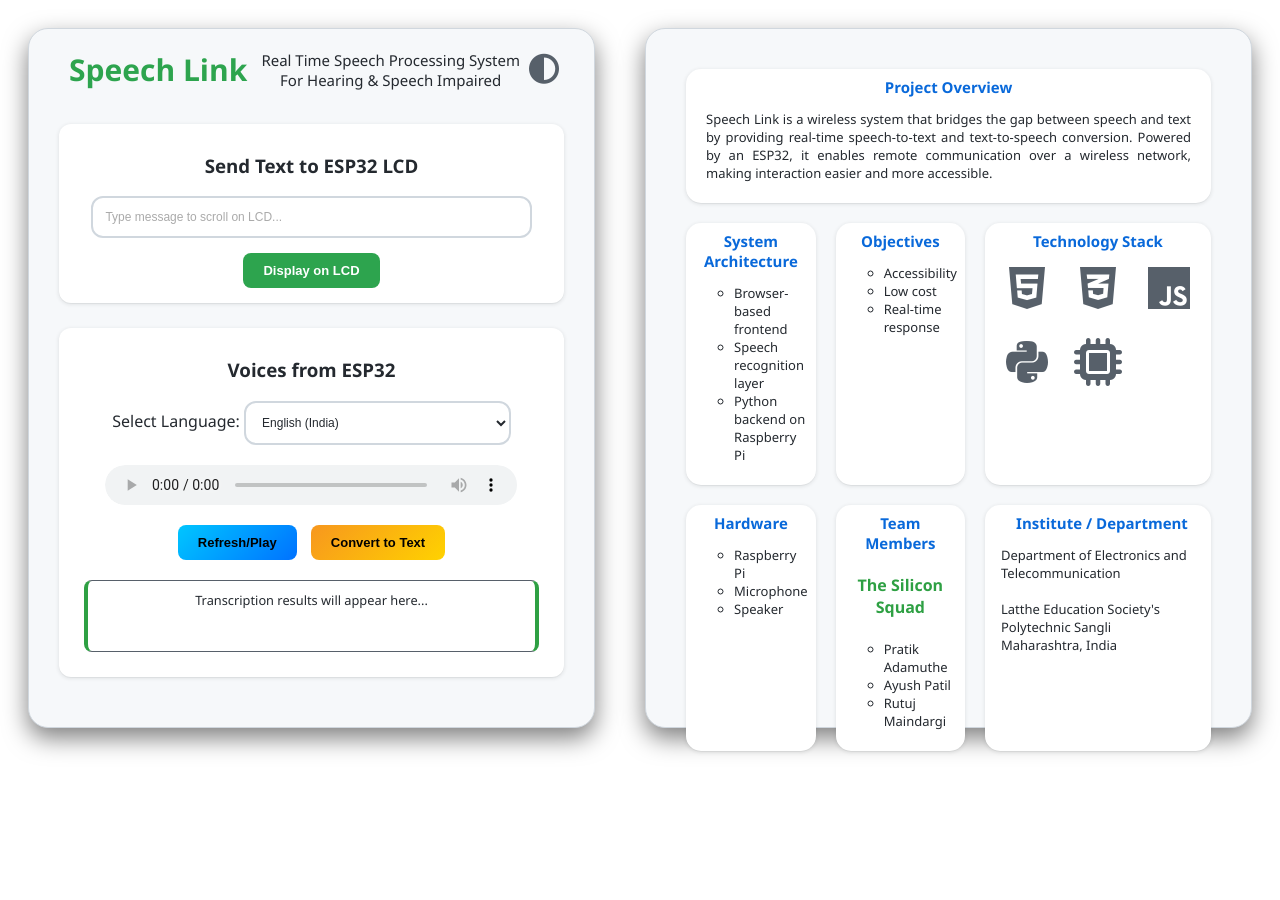
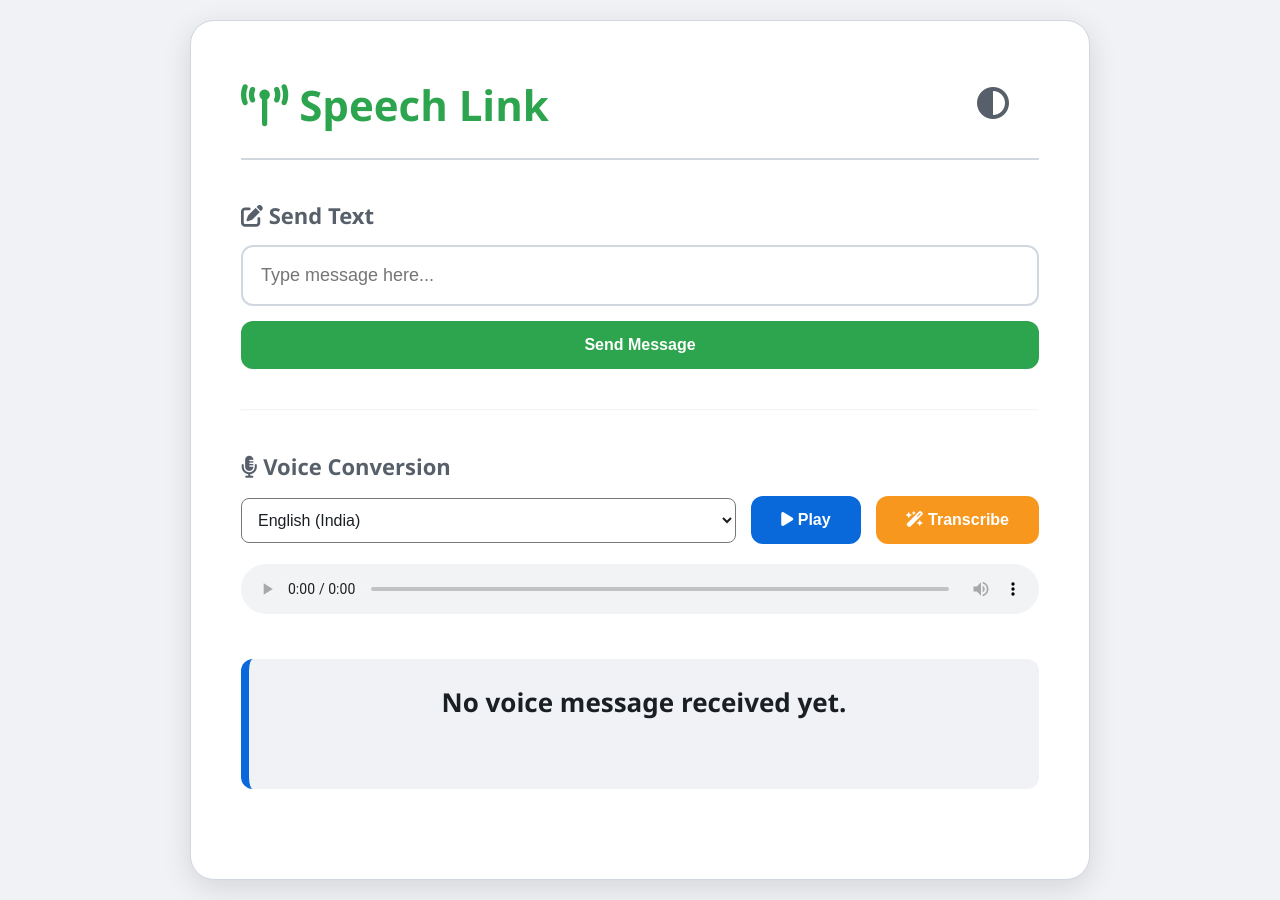
Before and after one commit to ayushpatilsan-glitch/smart-intercom, a Flask app: template templates/index.html in a window 1280 px wide. Before the commit the page ends 755 px from the top, so only its background shows below. Run offline with Flask 3, Linux system fonts and the light colour scheme; the template is opened without the code that fills it, so the values that code supplies are empty.

Commit message:
Update index.html

```diff
--- a/templates/index.html
+++ b/templates/index.html
@@ -1,527 +1,159 @@
 <!DOCTYPE html>
 <html lang="en">
-
 <head>
   <meta charset="UTF-8" />
   <meta name="viewport" content="width=device-width, initial-scale=1.0" />
-  <title>ESP32 Speech Link</title>
+  <title>Speech Link Dashboard</title>
   <link rel="stylesheet" href="https://cdnjs.cloudflare.com/ajax/libs/font-awesome/6.5.0/css/all.min.css" />
-  <link rel="stylesheet" href="style.css" />
   <style>
     :root {
-      --bg-main: #ffffff;
-      --bg-container: #f6f8fa;
-      --bg-card: #ffffff;
-      --proj-name: #2da44e;
-      --proj-desc: #24292f;
-      --border-primary: #d0d7de;
-      --transcript: #2ea043;
-      --text-primary: #24292f;
-      --text-secondary: #57606a;
-      --team: #2ea043;
-      --input-bg: #ffffff;
-      --input-border: #d0d7de;
-      --input-focus: #0969da;
-      --btn-primary-bg: #2da44e;
-      --btn-primary-hover: #2c974b;
-      --btn-primary-text: #ffffff;
-      --icon-primary: #57606a;
-      --icon-accent: #0969da;
-      --icon-logo: #57606a;
-      --hover-bg: #f3f4f6;
-      --card-shadow: 0 1px 0 rgba(0, 0, 0, 0.04),
-        0 1px 4px rgba(27, 31, 36, 0.12);
+      --bg-main: #f0f2f5; --bg-card: #ffffff; --proj-name: #2da44e;
+      --border-primary: #d0d7de; --transcript: #0969da;
+      --text-primary: #1a1f23; --text-secondary: #57606a;
+      --input-bg: #ffffff; --input-border: #d0d7de;
+      --btn-primary-bg: #2da44e; --card-shadow: 0 8px 30px rgba(0, 0, 0, 0.12);
     }
-
     body.dark {
-      --bg-main: #0d1117;
-      --bg-container: #161b22;
-      --bg-card: #161b22;
-      --proj-desc: #58a6ff;
-      --proj-name: #fbbf24;
-      --border-primary: #30363d;
-      --team: #fbbf24;
-      --text-primary: #e6edf3;
-      --text-secondary: #8b949e;
-      --input-bg: #0d1117;
-      --input-border: #30363d;
-      --input-focus: #58a6ff;
-      --transcript: #58a6ff;
-      --btn-primary-bg: #238636;
-      --btn-primary-hover: #2ea043;
-      --btn-primary-text: #ffffff;
-      --icon-primary: #2ea043;
-      --icon-accent: #58a6ff;
-      --icon-logo: #57606a;
-      --hover-bg: #21262d;
-      --card-shadow: 0 0 0 1px rgba(237, 244, 252, 0.1),
-        0 8px 24px rgba(22, 22, 22, 0.4);
+      --bg-main: #0d1117; --bg-card: #161b22; --proj-name: #fbbf24;
+      --border-primary: #30363d; --text-primary: #e6edf3;
+      --text-secondary: #8b949e; --input-bg: #0d1117;
+      --transcript: #58a6ff; --btn-primary-bg: #238636;
     }
-
     body {
-      font-family: 'Segoe UI', sans-serif;
-      background: var(--bg-main);
-      color: var(--text-primary);
-      text-align: center;
+      font-family: 'Segoe UI', sans-serif; background: var(--bg-main);
+      color: var(--text-primary); margin: 0; display: flex;
+      justify-content: center; align-items: center; min-height: 100vh;
+      transition: background 0.3s ease;
     }
-
-    .main-container {
-      display: flex;
-      flex-wrap: nowrap;
-      gap: 10px;
-      height: 740px;
+    .main-container { width: 95%; max-width: 900px; padding: 20px; }
+    .act_container {
+      background: var(--bg-card); padding: 50px; border-radius: 24px;
+      box-shadow: var(--card-shadow); border: 1px solid var(--border-primary);
     }
-
-    .act_container {
-      flex: 1;
-      margin: 20px 20px;
-      background: var(--bg-container);
-      padding: 30px;
-      padding-top: 10px;
-      border-radius: 20px;
-      box-shadow: 0 10px 25px rgba(0, 0, 0, 0.5);
-      border: 1px solid var(--border-primary);
+    .header {
+      display: flex; justify-content: space-between; align-items: center;
+      margin-bottom: 40px; border-bottom: 2px solid var(--border-primary);
+      padding-bottom: 20px;
     }
-
-    .doc-container {
-      flex: 1;
-      display: grid;
-      grid-template-columns: repeat(3, 1fr);
-      margin: 20px 20px;
-      background: var(--bg-container);
-      padding: 30px;
-      border-radius: 20px;
-      box-shadow: 0 10px 25px rgba(0, 0, 0, 0.5);
-      border: 1px solid var(--border-primary);
+    .proj_name { font-size: 42px; font-weight: 800; color: var(--proj-name); }
+    #themeToggle { background: none; border: none; color: var(--text-secondary); font-size: 32px; cursor: pointer; }
+    .section { margin-bottom: 40px; text-align: left; }
+    h3 { font-size: 22px; margin-bottom: 15px; color: var(--text-secondary); }
+    input[type='text'] {
+      width: 100%; padding: 18px; font-size: 18px; border: 2px solid var(--border-primary);
+      border-radius: 12px; background: var(--input-bg); color: var(--text-primary);
+      box-sizing: border-box; margin-bottom: 15px;
     }
-
-    .title {
-      font-size: 1.3rem;
-      margin-bottom: 1.5rem;
-      display: flex;
-      align-items: center;
-      justify-content: space-between;
-    }
-
-    .proj_name {
-      font-size: 30px;
-      padding: 10px;
-      font-weight: bold;
-      color: var(--proj-name);
-    }
-
-    .proj_desc {
-      font-size: 15px;
-      color: var(--proj-desc);
-    }
-
-    #themeToggle {
-      color: var(--icon-logo);
-      background: none;
-      font-size: 30px;
-      padding: 0;
-    }
-
-    #themeToggle:active {
-      border: none;
-    }
-
-    .section {
-      margin-bottom: 25px;
-      padding: 10px;
-      background: var(--bg-card);
-      border-radius: 12px;
-      box-shadow: var(--card-shadow);
-    }
-
-    select,
-    input[type='text'] {
-      width: 85%;
-      padding: 12px;
-      font-size: 12px;
-      border: 2px solid var(--input-border);
-      border-radius: 12px;
-      margin-bottom: 10px;
-      background-color: var(--input-bg);
-      color: var(--text-primary);
-    }
-
-    input[type='text']::placeholder {
-      color: #aaa;
-    }
-
-    input[type='text']:focus {
-      outline: none;
-      border-color: var(--input-focus);
-    }
-
-    select {
-      width: 55%;
-    }
-
-    button {
-      padding: 10px 20px;
-      border: none;
-      border-radius: 8px;
-      cursor: pointer;
-      font-weight: bold;
-      margin: 5px;
-    }
-
-    button:active {
-      border: 2px solid var(--text-primary);
-    }
-
-    .btn-send,
-    .btn-audio,
-    .btn-transcribe {
-      padding: 10px 20px;
-      font-size: 13px;
-      font-weight: 600;
-      border: none;
-      border-radius: 8px;
-      cursor: pointer;
-      color: rgb(0, 0, 0);
-    }
-
-    .btn-send {
-      background: var(--btn-primary-bg);
-      color: white;
-    }
-
-    .btn-audio {
-      background: linear-gradient(135deg, #00c6ff, #0072ff);
-    }
-
-    .btn-transcribe {
-      background: linear-gradient(135deg, #f7971e, #ffd200);
-    }
-
+    .controls-row { display: flex; gap: 15px; align-items: center; flex-wrap: wrap; }
+    select { padding: 12px; font-size: 16px; border-radius: 8px; flex: 1; background: var(--input-bg); color: var(--text-primary); }
+    button { padding: 15px 30px; font-size: 16px; font-weight: bold; border-radius: 12px; border: none; cursor: pointer; }
+    .btn-send { background: var(--btn-primary-bg); color: white; width: 100%; }
+    .btn-audio { background: #0969da; color: white; }
+    .btn-transcribe { background: #f7971e; color: white; }
+    #audioPlayer { width: 100%; margin: 20px 0; height: 50px; }
     #transcriptionBox {
-      margin: 15px;
-      padding: 10px;
-      font-size: 0.8rem;
-      background: var(--bg-card);
-      border-radius: 8px;
-      border: 1px solid var(--text-secondary);
-      border-left: 4px solid var(--transcript);
-      border-right: 4px solid var(--transcript);
-      color: var(--text-primary);
-      min-height: 50px;
-    }
-
-    audio {
-      width: 85%;
-      margin: 10px 0;
-      height: 40px;
-      border-radius: 20px;
-    }
-
-    /*DOCUMENTATION*/
-    .card {
-      border-radius: 15px;
-      box-shadow: var(--card-shadow);
-      margin: 10px;
-      padding: 8px;
-      background: var(--bg-card);
-      color: var(--text-primary);
-      text-align: left;
-    }
-
-    .card h2 {
-      text-align: center;
-      color: var(--icon-accent);
-      margin-bottom: 0;
-      margin-top: 0;
-      font-size: 15px;
-    }
-
-    .card p {
-      font-size: 13px;
-    }
-
-    .card ul {
-      font-size: 13px;
-      list-style: circle;
-    }
-
-    .overview {
-      grid-column: span 3;
-      text-align: justify;
-      padding-left: 20px;
-      padding-right: 20px;
-    }
-
-    .tech {
-      padding: 13px;
-      text-align: center;
-      font-weight: bold;
-    }
-
-    .tech-grid {
-      display: grid;
-      grid-template-columns: repeat(3, 1fr);
-      gap: 0;
-    }
-
-    .tech-grid i {
-      font-size: 3rem;
-      color: var(--icon-logo);
-      padding: 0;
-    }
-
-    .team {
-      text-align: center;
-      color: var(--team);
-    }
-
-    .institute{
-      text-align: left;
-      padding-left: 1rem;
-    }
-
-    @media (max-width: 450px) {
-      .main-container {
-        display: block;
-        justify-content: center;
-      }
-
-      .act_container {
-        justify-content: center;
-      }
-
-      .title {
-        margin-bottom: 1.5rem;
-        display: flex;
-        align-items: center;
-        justify-content: space-evenly;
-      }
-
-      .proj_name {
-        font-size: 15px;
-        padding: 10px;
-      }
-
-      .proj_desc {
-        font-size: 10px;
-      }
-
-      .doc-container {
-        grid-template-columns: repeat(1, 1fr);
-      }
-
-      .overview {
-        grid-column: span 1;
-      }
-    }
-
-    @media (min-width: 450px) and (max-width: 770px) {
-      .main-container {
-        display: block;
-        justify-content: center;
-      }
-
-      .act_container {
-        justify-content: center;
-      }
-
-      .doc-container {
-        grid-template-columns: repeat(2, 1fr);
-      }
-
-      .overview {
-        grid-column: span 2;
-      }
-    }
-
-    @media (min-width: 771px) and (max-width: 1030px) {
-      .main-container {
-        display: block;
-        justify-content: center;
-      }
-
-      .act_container {
-        justify-content: center;
-      }
-
-      .doc-container {
-        grid-template-columns: repeat(2, 1fr);
-      }
-
-      .overview {
-        grid-column: span 2;
-      }
+      margin-top: 20px; padding: 25px; font-size: 26px; font-weight: 600;
+      background: var(--bg-main); border-radius: 12px; border-left: 8px solid var(--transcript);
+      min-height: 80px; text-align: center;
     }
   </style>
 </head>
-
 <body>
   <div class="main-container">
-    <!--Container 1-->
     <div class="act_container">
-      <div class="title">
-        <div class="proj_name">Speech Link</div>
-        <div class="proj_desc">
-          Real Time Speech Processing System<br />For Hearing & Speech
-          Impaired
-        </div>
-        <button id="themeToggle">
-          <i class="fa-solid fa-circle-half-stroke"></i>
-        </button>
+      <div class="header">
+        <div class="proj_name"><i class="fa-solid fa-tower-broadcast"></i> Speech Link</div>
+        <button id="themeToggle"><i class="fa-solid fa-circle-half-stroke"></i></button>
       </div>
 
       <div class="section">
-        <h3 class="send_text">Send Text to ESP32 LCD</h3>
-        <input type="text" id="textMsg" placeholder="Type message to scroll on LCD..." />
-        <button class="btn-send" onclick="sendText()">Display on LCD</button>
+        <h3><i class="fa-solid fa-pen-to-square"></i> Send Text</h3>
+        <input type="text" id="textMsg" placeholder="Type message here..." />
+        <button class="btn-send" onclick="sendText()">Send Message</button>
       </div>
 
+      <hr style="opacity: 0.1; margin: 40px 0;">
+
       <div class="section">
-        <h3 class="voices_from">Voices from ESP32</h3>
-        <label class="sel-lang">Select Language: </label>
+        <h3><i class="fa-solid fa-microphone-lines"></i> Voice Conversion</h3>
+        <div class="controls-row">
           <select id="langSelect">
             <option value="en-IN">English (India)</option>
             <option value="hi-IN">Hindi (हिन्दी)</option>
             <option value="mr-IN">Marathi (मराठी)</option>
           </select>
+          <button class="btn-audio" onclick="refreshAudio()"><i class="fa-solid fa-play"></i> Play</button>
+          <button class="btn-transcribe" onclick="convertToText()"><i class="fa-solid fa-wand-magic-sparkles"></i> Transcribe</button>
+        </div>
         <audio id="audioPlayer" controls></audio>
-        <br />
-        <button class="btn-audio" onclick="refreshAudio()">
-          Refresh/Play
-        </button>
-        <button class="btn-transcribe" onclick="convertToText()">
-          Convert to Text
-        </button>
-        <div id="transcriptionBox">
-          Transcription results will appear here...
+        <div id="transcriptionBox">No voice message received yet.</div>
       </div>
     </div>
   </div>
 
-    <!--container 2-->
-    <div class="doc-container">
-      <div class="card overview">
-        <h2>Project Overview</h2>
-        <p>
-          Speech Link is a wireless system that bridges the gap between speech and text by providing real-time speech-to-text and text-to-speech conversion. Powered by an ESP32, it enables remote communication over a wireless network, making interaction easier and more accessible.
-        </p>
-      </div>
+  <script>
+    // --- POLLING LOGIC FOR POPUP ---
+    function startPolling() {
+      setInterval(() => {
+        fetch('/check_new_audio')
+          .then(res => res.json())
+          .then(data => {
+            if (data.new) {
+              handleNewVoiceMessage();
+            }
+          }).catch(e => console.log("Polling..."));
+      }, 3000);
+    }
 
-      <div class="card">
-        <h2>System Architecture</h2>
-        <ul>
-          <li>Browser-based frontend</li>
-          <li>Speech recognition layer</li>
-          <li>Python backend on Raspberry Pi</li>
-        </ul>
-      </div>
+    function handleNewVoiceMessage() {
+      if (confirm("🔔 New Voice Message from ESP32! Play and Transcribe now?")) {
+        refreshAudio();
+        setTimeout(convertToText, 1000);
+      }
+    }
 
-      <div class="card">
-        <h2>Objectives</h2>
-        <ul>
-          <li>Accessibility</li>
-          <li>Low cost</li>
-          <li>Real-time response</li>
-        </ul>
-      </div>
-
-      <div class="card">
-        <h2>Technology Stack</h2>
-
-        <div class="tech-grid">
-          <div class="tech"><i class="fa-brands fa-html5"></i></div>
-          <div class="tech"><i class="fa-brands fa-css3-alt"></i></div>
-          <div class="tech"><i class="fa-brands fa-js"></i></div>
-          <div class="tech"><i class="fa-brands fa-python"></i></div>
-          <div class="tech"><i class="fa-solid fa-microchip"></i></div>
-        </div>
-      </div>
-
-      <div class="card">
-        <h2>Hardware</h2>
-        <ul>
-          <li>Raspberry Pi</li>
-          <li>Microphone</li>
-          <li>Speaker</li>
-        </ul>
-      </div>
-
-      <div class="card">
-        <h2>Team Members</h2>
-        <h4 class="team">The Silicon Squad</h4>
-        <ul>
-          <li>Pratik Adamuthe</li>
-          <li>Ayush Patil</li>
-          <li>Rutuj Maindargi</li>
-        </ul>
-      </div>
-
-      <div class="card institute">
-        <h2>Institute / Department</h2>
-        <p>
-          Department of Electronics and Telecommunication<br /><br />
-          Latthe Education Society's<br />
-          Polytechnic Sangli<br />
-          Maharashtra, India
-        </p>
-      </div>
-    </div>
-  </div>
-
-  <!---->
-  <script>
+    // --- FUNCTIONAL LOGIC ---
     function sendText() {
-      const val = document.getElementById('textMsg').value
-      if (!val) return
+      const val = document.getElementById('textMsg').value;
+      if (!val) return;
       fetch('/send_text', {
         method: 'POST',
         headers: { 'Content-Type': 'application/json' },
         body: JSON.stringify({ text: val })
       }).then(res => {
         if (res.ok) {
-          alert('Sent! Check ESP32 LCD.')
-          document.getElementById('textMsg').value = ''
+          alert("Sent to ESP32!");
+          document.getElementById('textMsg').value = '';
         }
-      })
+      });
     }
 
     function refreshAudio() {
-      const player = document.getElementById('audioPlayer')
-      player.src = '/get_portable_voice?t=' + new Date().getTime()
-      player.play()
+      const player = document.getElementById('audioPlayer');
+      player.src = '/get_portable_voice?t=' + new Date().getTime();
+      player.play();
     }
 
     function convertToText() {
-      const box = document.getElementById('transcriptionBox')
-      const lang = document.getElementById('langSelect').value
-      box.innerText = 'Transcribing in ' + lang + '...'
-
+      const box = document.getElementById('transcriptionBox');
+      const lang = document.getElementById('langSelect').value;
+      box.innerHTML = '<i class="fa-solid fa-spinner fa-spin"></i> Processing...';
       fetch('/transcribe_voice?lang=' + lang)
         .then(res => res.json())
-        .then(data => {
-          box.innerText = 'Recognized: ' + data.text
-        })
-        .catch(err => {
-          box.innerText = 'Error: Server connection failed.'
-        })
+        .then(data => { box.innerText = data.text; })
+        .catch(err => { box.innerText = 'Error processing speech.'; });
     }
 
-    const toggleBtn = document.getElementById('themeToggle')
+    // Theme Toggle
+    const toggleBtn = document.getElementById('themeToggle');
+    toggleBtn.addEventListener('click', () => {
+      document.body.classList.toggle('dark');
+      localStorage.setItem('theme', document.body.classList.contains('dark') ? 'dark' : 'light');
+    });
+    if (localStorage.getItem('theme') === 'dark') document.body.classList.add('dark');
 
-    toggleBtn.addEventListener('click', () => {
-      document.body.classList.toggle('dark')
-
-      if (document.body.classList.contains('dark')) {
-        localStorage.setItem('theme', 'dark')
-      } else {
-        localStorage.setItem('theme', 'light')
-      }
-    })
-
-    if (localStorage.getItem('theme') === 'dark') {
-      document.body.classList.add('dark')
-    }
+    // Start checking for messages on load
+    window.onload = startPolling;
   </script>
 </body>
-
 </html>
```
Lines whose indentation alone changed are shown as unchanged.
